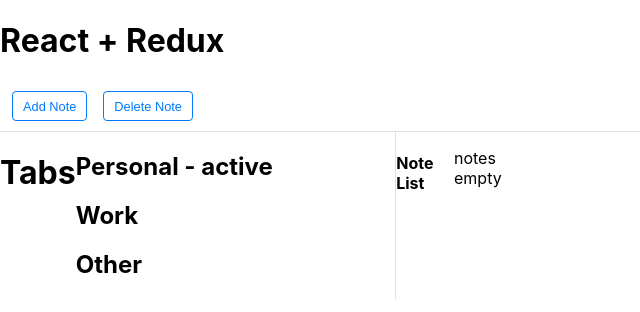
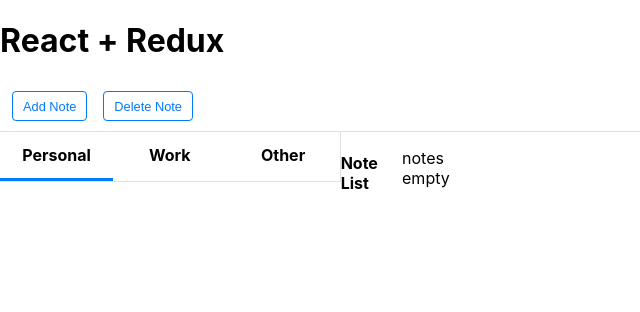
Before and after one commit to tlanders/react-redux-lesson, a React (Create React App) app: page / in a window 1280 px wide. Shown: the top 312 px of the page, without its empty margins (0-640 px from the left). Built offline with nearby package versions, Linux system fonts and the light colour scheme.

Commit message:
added more css

```diff
--- /dev/null
+++ b/src/components/Notelist.css
@@ -0,0 +1,44 @@
+.notelist {
+    height: 100%;
+    width: 100%;
+}
+
+.notelist__list {
+    max-height: 100%;
+    overflow-y: auto;
+}
+
+.notelist__list__item {
+    border-bottom: 1px solid #e1e1e1;
+    cursor: pointer;
+    padding: 0.75rem;
+}
+
+.notelist__list__item--active {
+    background: #007AFF;
+    color: #ffffff;
+}
+
+.notelist__list__item__title {
+
+    font-size: 1.1rem;
+    font-weight: 700;
+    margin-bottom: 0.25rem;
+    overflow: hidden;
+    text-overflow: ellipsis;
+    white-space: nowrap;
+    width: 100%;
+}
+
+.notelist__list__item__last-edited {
+    font-size: 0.9rem;
+    font-style: italic;
+    margin-bottom: 0.25rem;
+}
+
+.notelist__empty {
+    color: #c2c2c2;
+    font-size: 1.25rem;
+    margin: 2rem auto;
+    text-align: center;
+}
--- a/src/components/Notelist.js
+++ b/src/components/Notelist.js
@@ -2,6 +2,7 @@ import React, {Component} from "react";
 import PropTypes from 'prop-types';
 // import NotelistItem from "./NotelistItem";
 import NotelistItemContainer from "../containers/NotelistItemContainer";
+import "./Notelist.css"
 
 class Notelist extends Component {
     static propTypes = {
--- a/src/components/NotelistItem.js
+++ b/src/components/NotelistItem.js
@@ -1,6 +1,7 @@
 import React from "react";
 import PropTypes from 'prop-types';
 import classnames from 'classnames';
+import "./Notelist.css"
 
 const NotelistItem = ({isActive, title, lastEdited, onSetActiveNote}) => {
     return (
--- a/src/components/Tab.js
+++ b/src/components/Tab.js
@@ -1,12 +1,18 @@
 import React from "react";
+import classnames from "classnames";
 import "./Tabs.css"
 
-export const Tab = ({id, title, isActive, onSetActiveTab}) => {
+export const Tab = ({title, isActive, onSetActiveTab}) => {
     return (
         <>
-            <h2 role={"button"} onClick={onSetActiveTab}>
-                {title}{isActive && <span> - active</span>}
-            </h2>
+            <li
+                className={classnames('tabs__menu__tab', { 'tabs__menu__tab--active': isActive })}
+                aria-label={title}
+                role="button"
+                onClick={onSetActiveTab}
+            >
+                {title}
+            </li>
         </>
     );
 }
--- a/src/components/Tabs.js
+++ b/src/components/Tabs.js
@@ -1,21 +1,21 @@
 import React from 'react';
 import {Tab} from "./Tab";
-// import Notelist from "./Notelist";
 import NotelistContainer from "../containers/NotelistContainer";
 import "./Tabs.css"
 
-export const Tabs = ({activeTabId, notes, tabs, onSetActiveTab, onSetActiveNote}) => {
+export const Tabs = ({activeTabId, notes, tabs, onSetActiveTab}) => {
     console.log('active tab: ' + activeTabId);
     return (
         <>
-            <h1>Tabs</h1>
-            <div className={"tabs"}>
+            <div className="tabs">
+                <ul className="tabs__menu">
                     {tabs.map(tab => (
                         <Tab key={tab.id}
                             {...tab}
                             onSetActiveTab={onSetActiveTab(tab.id)}
                         />
                     ))}
+                </ul>
             </div>
             <NotelistContainer notes={notes}/>
         </>
```
Lines whose indentation alone changed are shown as unchanged.
